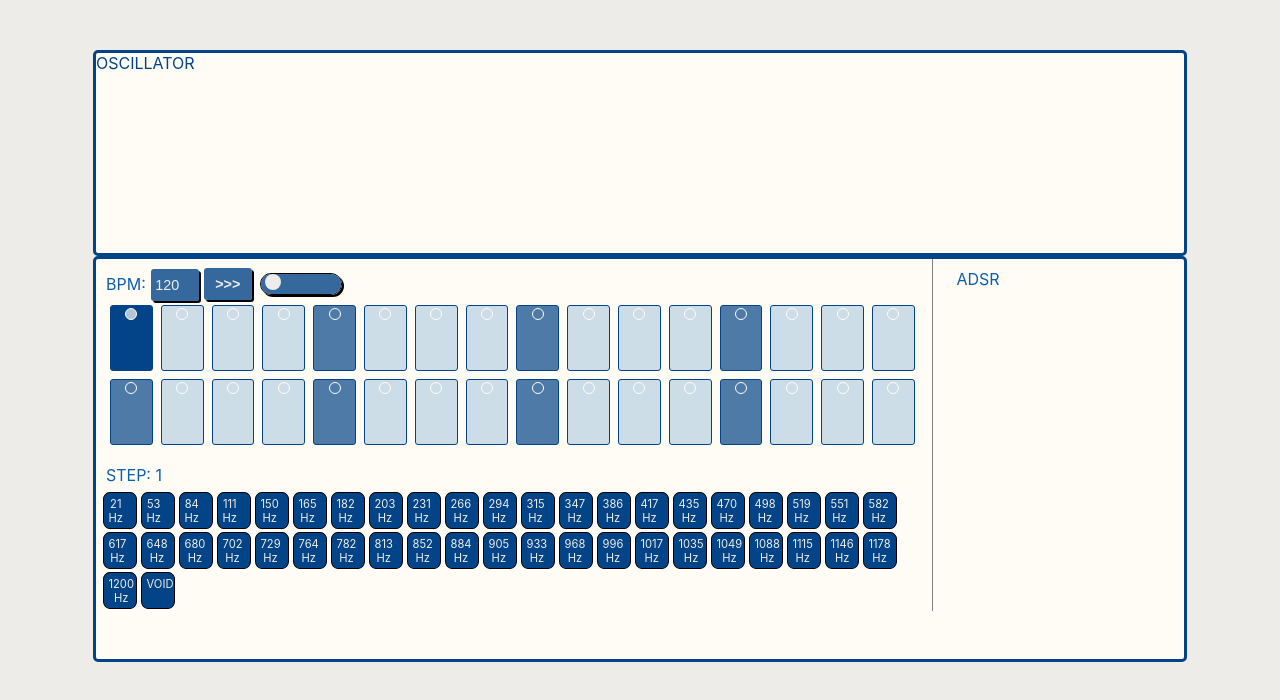
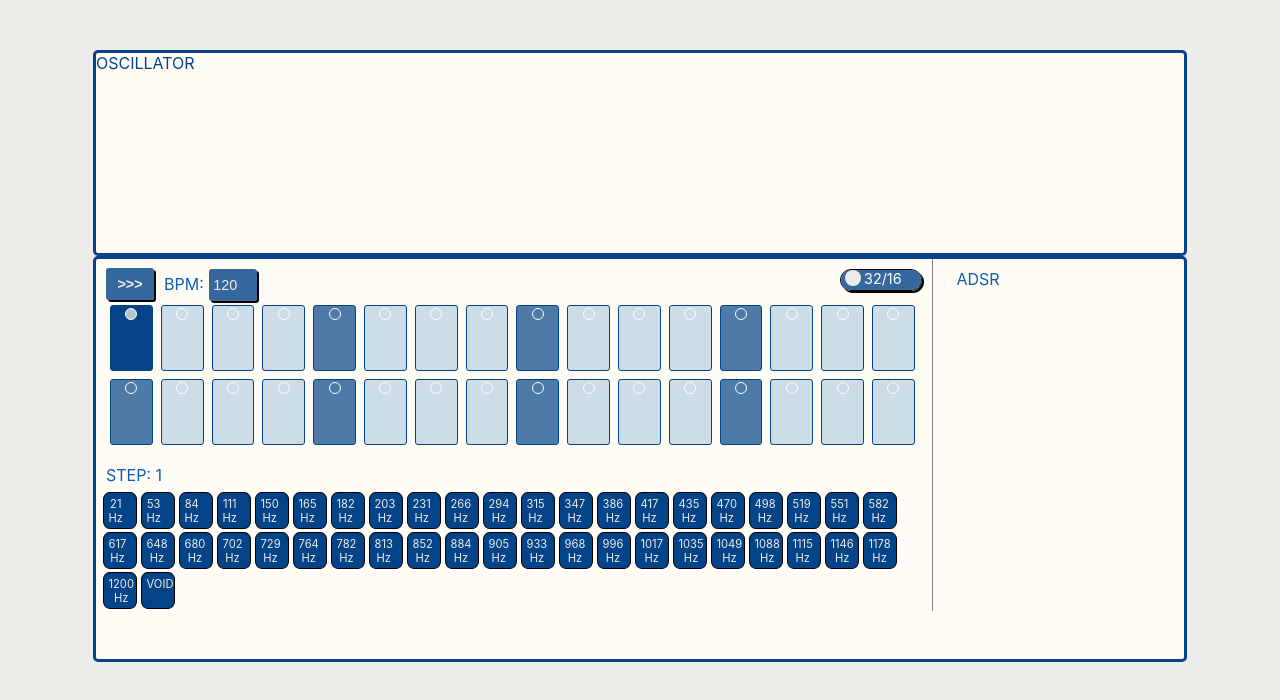
Before and after one commit to mscbr/lindos_synth, a React (Create React App) app: page / in a window 1280 px wide. Shown: the top 700 px of the page. Built offline with nearby package versions, Linux system fonts and the light colour scheme.

Commit message:
final design of seq length toggle switch

```diff
--- a/src/App.css
+++ b/src/App.css
@@ -127,6 +127,7 @@ background: transparent;
     border-radius: 3px;
     box-shadow: 2px 2px #000;
     transition: 0.3s;
+    margin-right: 10px;
 }
 .pause-button {
     text-align: center;
@@ -141,12 +142,14 @@ background: transparent;
     border: 0.5px solid rgba(3, 68, 136, 0.8);
     border-radius: 3px;
     transition: 0.3s;
+    margin-right: 10px;
 }
 
 /* LENGTH length-SWITCH */
 .length-switch {
     position: relative;
     display: inline-block;
+    float: right;
     width: 80px;
     height: 20px;
     margin-left: 8px;
@@ -171,6 +174,9 @@ background: transparent;
     background-color: rgba(3, 68, 136, 0.8);
     -webkit-transition: .4s;
     transition: .4s;
+    color: white;
+    padding-left: 23px;
+    font-size: 0.9rem;
   }
 
   .slider:before {
@@ -190,6 +196,7 @@ background: transparent;
 
   input:checked + .slider {
     background-color: rgba(237, 236, 232, 1);
+    color: rgba(3, 68, 136, 0.8);
   }
 
   input:focus + .slider {
--- a/src/components/Synth.js
+++ b/src/components/Synth.js
@@ -129,16 +129,19 @@ class Synth extends Component {
 
           <div className="seq">
             <div className='seq-controls'>
+              {button}
               <label htmlFor='bpm'>BPM:</label>
               <input name='bpm' id='bpm' type='number' value={this.state.bpm} step='0.01'
                 onChange={this.setBpmState} onBlur={this.setBpmTransport}
                 min='20' max={220}
                 />
-                {button}
-                <label className="length-switch">
-                  <input type="checkbox" />
-                  <span className="slider round"></span>
-                </label>
+              <label className="length-switch">
+                <input type="checkbox" />
+                <span className="slider round">
+                  32/16
+                </span>
+              </label>
+
             </div>
             <Rows
               seqPosition={this.state.sequencePosition}
```
